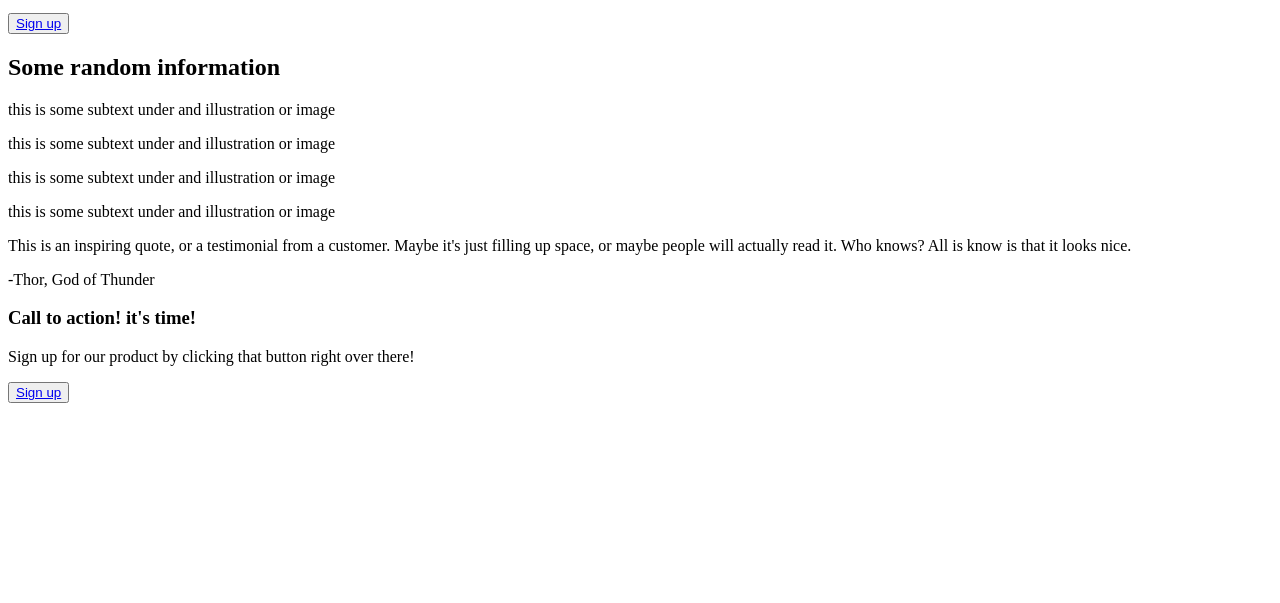
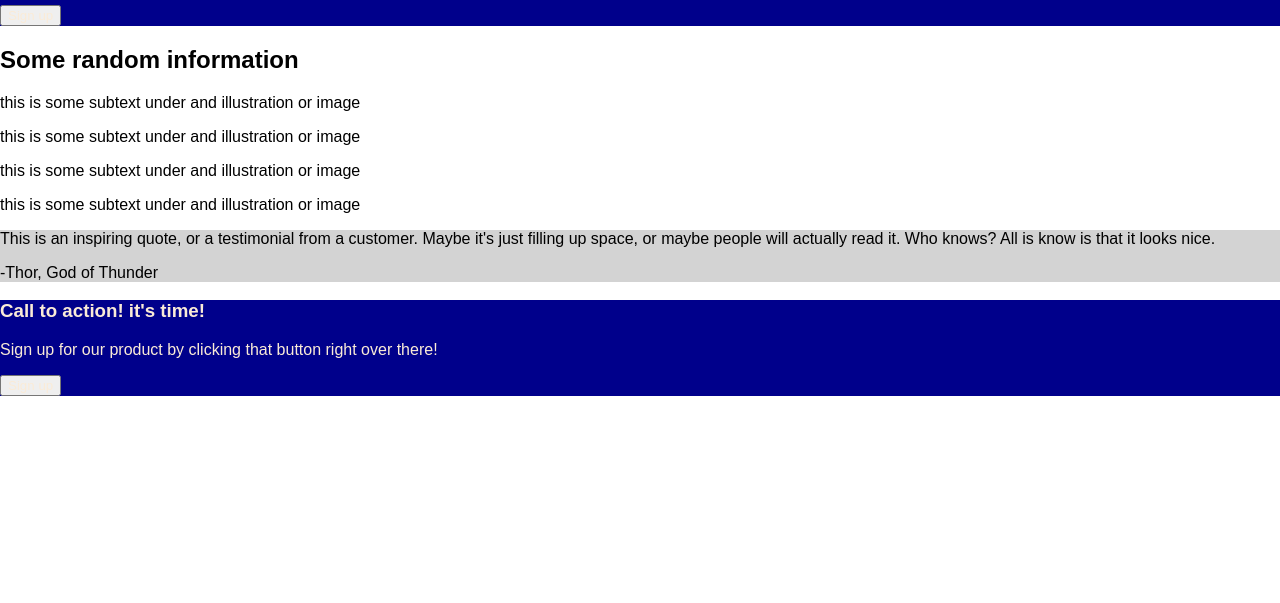
Before and after one commit to cdron9/landing-page, a plain HTML site: page index.html in a window 1280 px wide. Shown: the part 197-800 px from the top of the page. Drawn offline with Linux system fonts and the light colour scheme.

Commit message:
added color layout, removed padding and margin. furhter defind some html selectors

```diff
--- a/index.html
+++ b/index.html
@@ -22,7 +22,7 @@
             <p>this website has some subtext that goes here under the main title. it' a smaller font and the color is lower contrast</p>
     </div>
 
-    <button>
+    <button class="header-button">
         <a href="/">Sign up</a>
     </button>
 
@@ -51,11 +51,11 @@
     <p class="quote-author">-Thor, God of Thunder</p>
 </div>
 
-<footer>
+<footer class="footer">
     <div>
         <h3>Call to action! it's time!</h3>
         <p>Sign up for our product by clicking that button right over there!</p>
-        <button><a href="/">Sign up</a></button>
+        <button class="footer-button"><a href="/">Sign up</a></button>
     </div>
 </footer>
 </body>
--- a/styles.css
+++ b/styles.css
@@ -0,0 +1,25 @@
+body {
+margin: 0;
+padding: 0;
+font-family: sans-serif;
+}
+
+.header, .footer {
+    background-color: darkblue;
+    width: 100%;
+    color: antiquewhite;
+}
+
+.quote {
+    background-color: lightgrey;
+    width: 100%;
+}
+
+ul {
+    list-style-type: none;
+}
+
+a {
+    text-decoration: none;
+    color: antiquewhite;
+}
```
